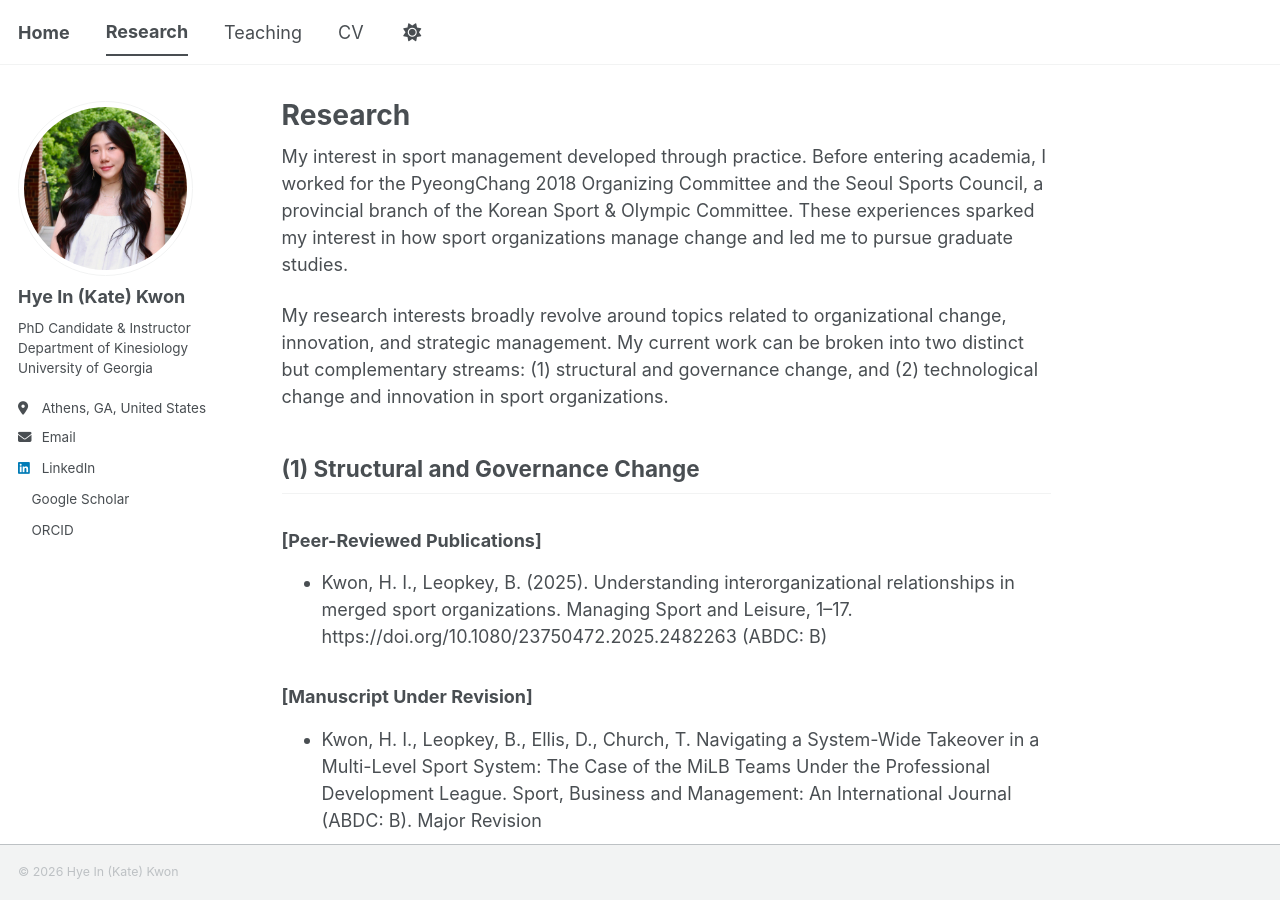
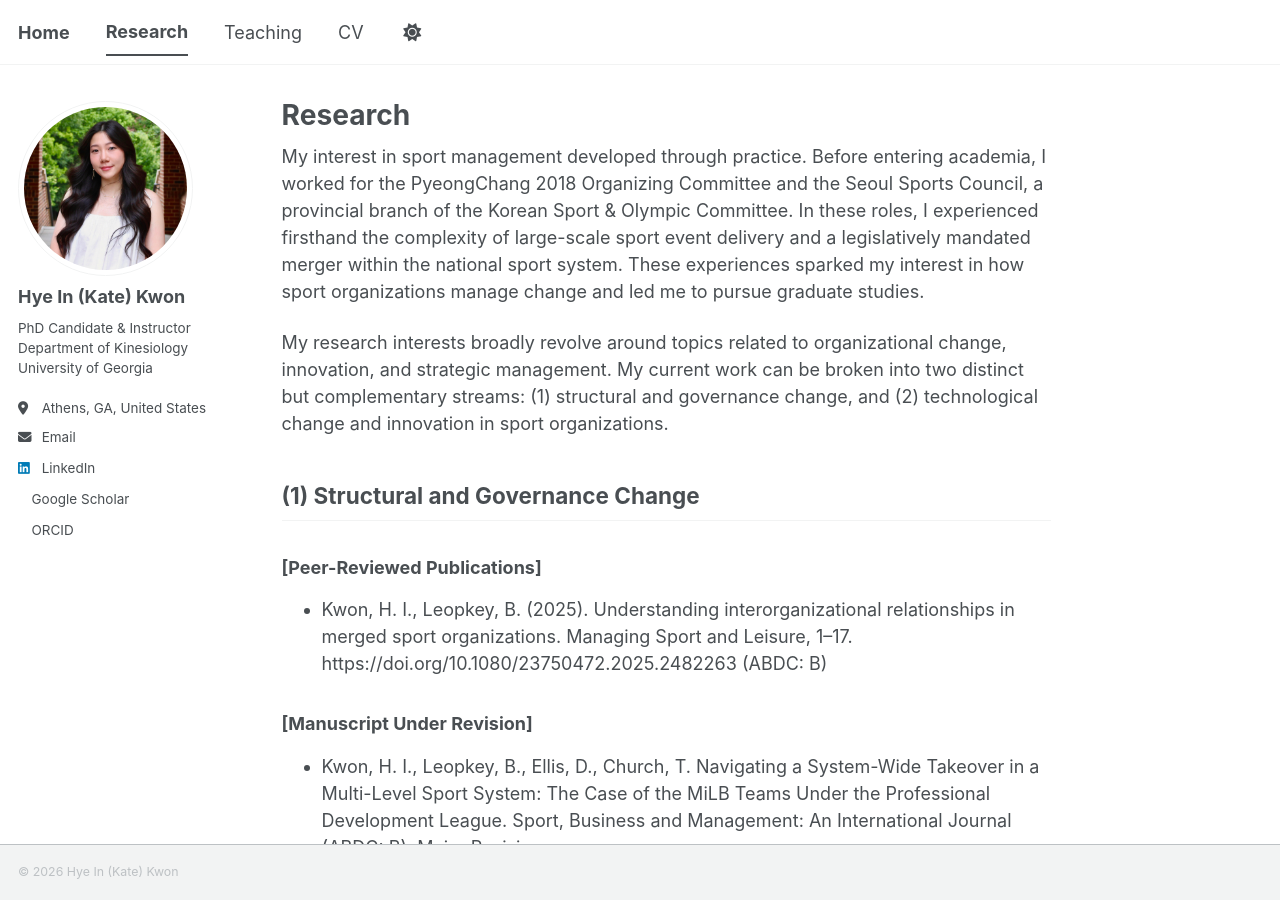
Before and after one commit to katehyeinkwon/katehyeinkwon.github.io, a Jekyll site: the page built from _pages/research.md, in a window 1280 px wide and 900 px high. Built offline with Jekyll 4.4.1, drawn with Linux system fonts in a browser that asks for light colours; a style sheet for code colours, icons or effects is not loaded.

Commit message:
Update research.md

```diff
--- a/_pages/research.md
+++ b/_pages/research.md
@@ -4,7 +4,7 @@ permalink: /research/
 author_profile: true
 ---
 
-My interest in sport management developed through practice. Before entering academia, I worked for the PyeongChang 2018 Organizing Committee and the Seoul Sports Council, a provincial branch of the Korean Sport & Olympic Committee. These experiences sparked my interest in how sport organizations manage change and led me to pursue graduate studies.
+My interest in sport management developed through practice. Before entering academia, I worked for the PyeongChang 2018 Organizing Committee and the Seoul Sports Council, a provincial branch of the Korean Sport & Olympic Committee. In these roles, I experienced firsthand the complexity of large-scale sport event delivery and a legislatively mandated merger within the national sport system. These experiences sparked my interest in how sport organizations manage change and led me to pursue graduate studies.
 
 My research interests broadly revolve around topics related to organizational change, innovation, and strategic management. My current work can be broken into two distinct but complementary streams: (1) structural and governance change, and (2) technological change and innovation in sport organizations.
 
```
